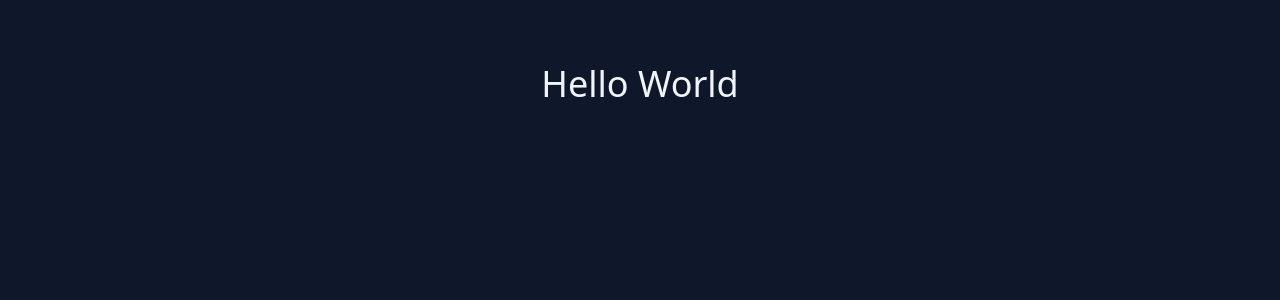
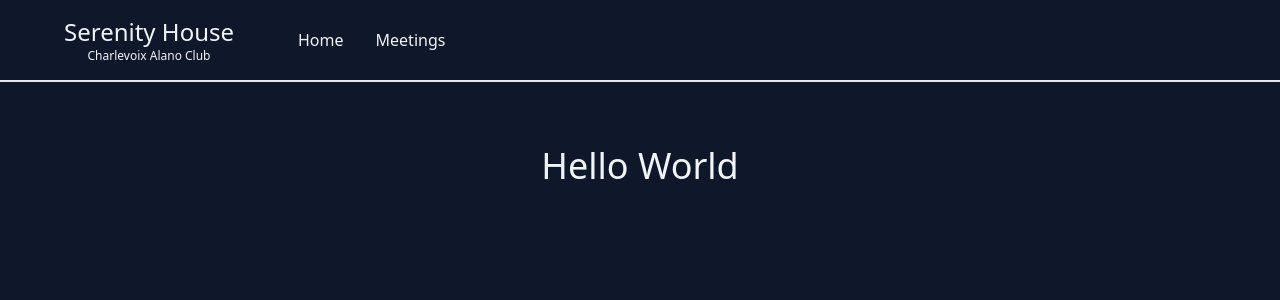
Before and after one commit to mikecebul/chx-alano-club, a Next.js app: page / in a window 1280 px wide. Shown: the top 300 px of the page. Built offline with nearby package versions, Linux system fonts and the light colour scheme.

Commit message:
Added NavBar

```diff
--- /dev/null
+++ b/app/NavBar.tsx
@@ -0,0 +1,22 @@
+import Link from "next/link";
+import React from "react";
+
+export default function NavBar() {
+  return (
+    <header>
+      <nav className="flex border-b-2 py-4 px-16">
+        <div className="flex-col text-center">
+          <h1 className="text-2xl">Serenity House</h1>
+          <h2 className="text-xs">Charlevoix Alano Club</h2>
+        </div>
+        <div className="flex flex-grow justify-between items-center">
+          <div className=" px-16 space-x-8 flex">
+            <Link href={"/"}>Home</Link>
+            <Link href={"/meetings"}>Meetings</Link>
+          </div>
+          {/* <div className="px-16">{renderThemeChanger()}</div> */}
+        </div>
+      </nav>
+    </header>
+  );
+}
--- a/app/layout.tsx
+++ b/app/layout.tsx
@@ -1,4 +1,5 @@
 import "./globals.css";
+import NavBar from "./NavBar";
 
 export default function RootLayout({
   children,
@@ -12,7 +13,10 @@ export default function RootLayout({
         head.tsx. Find out more at https://beta.nextjs.org/docs/api-reference/file-conventions/head
       */}
       <head />
-      <body className="text-slate-100 bg-slate-900">{children}</body>
+      <body className="text-slate-100 bg-slate-900">
+        <NavBar />
+        {children}
+      </body>
     </html>
   );
 }
```
